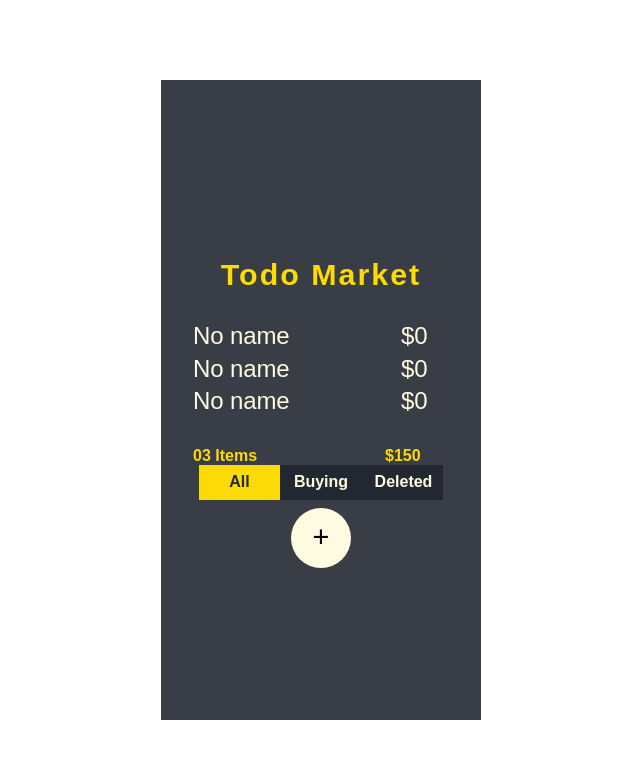
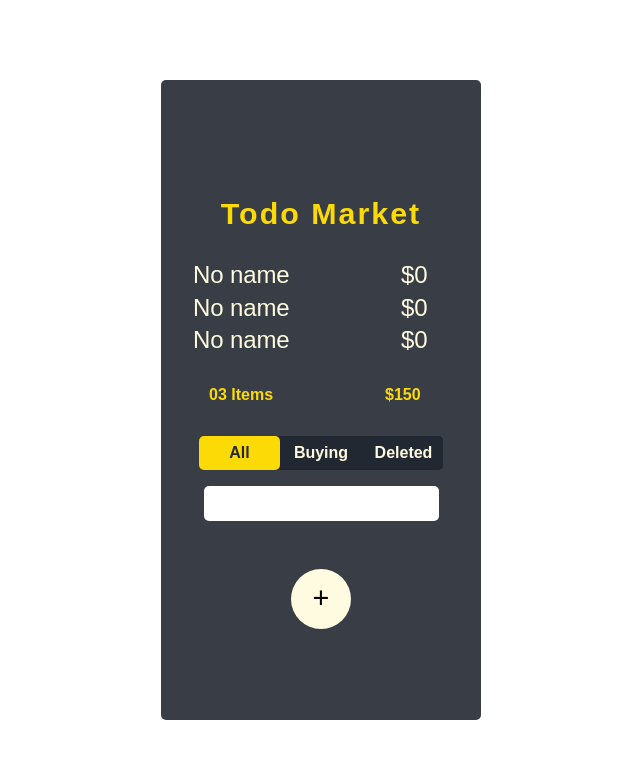
Before and after one commit to Wander95/TodoList-React-styledcomponents, a React app: page / in a window 1280 px wide. Shown: the top 758 px of the page, without its empty margins (319-959 px from the left). Built offline with nearby package versions, Linux system fonts and the light colour scheme.

Commit message:
Refactor(Styles): Fix styles

```diff
--- a/src/Assets/styles/global.ts
+++ b/src/Assets/styles/global.ts
@@ -7,6 +7,10 @@ const GlobalStyles = createGlobalStyle`
   body{
     ${font.poppins}
   }
+
+  input{
+    outline:none;
+  }
 `;
 
 export default GlobalStyles
--- a/src/Components/ButtonGroup/ButtonGroup.styled.ts
+++ b/src/Components/ButtonGroup/ButtonGroup.styled.ts
@@ -4,7 +4,15 @@ interface IButton{
 }
 
 export const Container = styled.div`
+  background-color:
+  ${({theme})=>
+    theme.colors.primary.black
+  };
 
+  border-radius:
+  ${({theme})=>
+    theme.borderRadius.light
+  };
 `;
 
 export const Button = styled.span<IButton>`
@@ -28,4 +36,9 @@ export const Button = styled.span<IButton>`
     ? props.theme.colors.primary.black
     : props.theme.colors.primary.lightYellow
   };
+
+  border-radius:
+  ${({theme})=>
+    theme.borderRadius.light
+  };
 `;
--- a/src/Components/Card/Card.styled.ts
+++ b/src/Components/Card/Card.styled.ts
@@ -2,7 +2,16 @@ import styled from 'styled-components';
 import mixins from 'Assets/styles/mixins';
 
 export const Container = styled.div`
-  background-color: ${({theme:{colors}})=> colors.primary.lightBlack};
+  background-color:
+  ${({theme:{colors}})=>
+    colors.primary.lightBlack
+  };
+
+  border-radius:
+  ${({theme})=>
+    theme.borderRadius.light
+  };
+
   height:80%;
   width: 20rem;
 
--- a/src/Components/IconButton/IconButton.styled.ts
+++ b/src/Components/IconButton/IconButton.styled.ts
@@ -10,7 +10,7 @@ export const IconButton = styled(base.iconButton)`
   ${mixins.centralize}
   font-size:1.8rem;
   font-weight:500;
-  margin-top:.5rem;
+  margin-top:2rem;
 
   cursor:pointer;
 `;
--- a/src/Layouts/Main/Main.styled.ts
+++ b/src/Layouts/Main/Main.styled.ts
@@ -23,7 +23,7 @@ export const Header = styled.h2`
 export const SummaryContainer = styled.div`
   display:flex;
   justify-content:center;
-  margin-top:2rem;
+  margin:2rem 0;
   font-weight:600;
 
   width:100%;
@@ -31,12 +31,33 @@ export const SummaryContainer = styled.div`
   ${({theme})=>
     theme.colors.primary.yellow
   };
+
 `;
 
 export const SummaryCount = styled.span`
-  width: 60%;
+  width: 55%;
 `;
 
 export const SummaryPrice = styled.span`
-  width: 20%;
+  width: 15%;
 `;
+
+
+export const Input =styled.input`
+  margin:1rem 0;
+  padding:.5rem;
+  border: 0;
+  outline: 0;
+  font-weight:600;
+
+  color:
+  ${({theme})=>
+    theme.colors.primary.lightBlack
+  };
+
+  border-radius:
+  ${({theme})=>
+    theme.borderRadius.light
+  };
+
+`;
--- a/src/Layouts/Main/Main.view.tsx
+++ b/src/Layouts/Main/Main.view.tsx
@@ -6,6 +6,7 @@ import { IconButton,CardItem,Card,ButtonGroup } from 'Components';
 import {
   Container,
   Header,
+  Input,
   SummaryContainer,
   SummaryCount,
   SummaryPrice
@@ -30,6 +31,7 @@ const MainView:FC = ()=> {
 
           <ButtonGroup />
 
+          <Input />
           <IconButton onClick={()=>{}}> + </IconButton>
         </Card>
       </Container>
```
